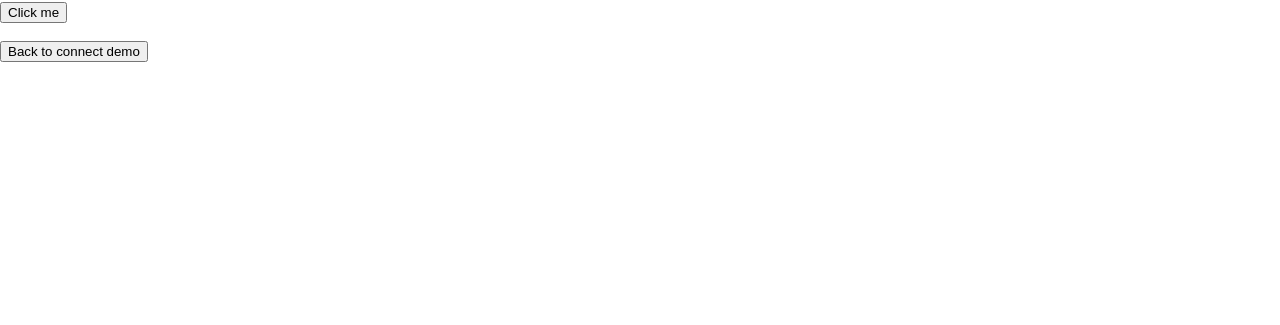
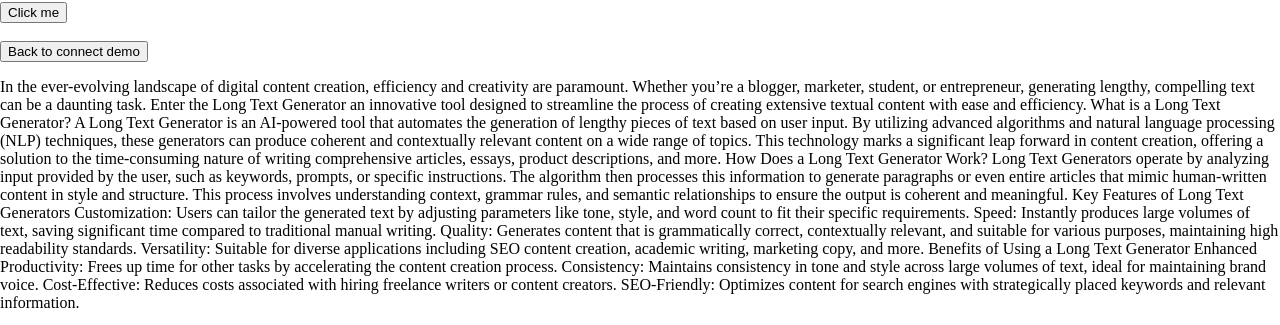
Before and after one commit to CroissantKnight/my-test-web3, a React (Vite) app: page /test in a window 1280 px wide. Shown: the part 574-899 px from the top of the page. Before the commit the page ends 800 px from the top, so only its background shows below. Built offline with nearby package versions, Linux system fonts and the light colour scheme.

Commit message:
เพิ่มเนื้อหาเพื่อให้มีอะไรให้เลื่อนลงไปดูได้

```diff
--- a/src/pages/PageForTest.jsx
+++ b/src/pages/PageForTest.jsx
@@ -18,6 +18,24 @@ function Testpage() {
       <br/>
       <br/>
       <button onClick={handleClick_back}>Back to connect demo</button>
+      <p>In the ever-evolving landscape of digital content creation, efficiency and creativity are paramount. Whether you’re a blogger, marketer, student, or entrepreneur, generating lengthy, compelling text can be a daunting task. Enter the Long Text Generator an innovative tool designed to streamline the process of creating extensive textual content with ease and efficiency.
+
+What is a Long Text Generator?
+A Long Text Generator is an AI-powered tool that automates the generation of lengthy pieces of text based on user input. By utilizing advanced algorithms and natural language processing (NLP) techniques, these generators can produce coherent and contextually relevant content on a wide range of topics. This technology marks a significant leap forward in content creation, offering a solution to the time-consuming nature of writing comprehensive articles, essays, product descriptions, and more.
+
+How Does a Long Text Generator Work?
+Long Text Generators operate by analyzing input provided by the user, such as keywords, prompts, or specific instructions. The algorithm then processes this information to generate paragraphs or even entire articles that mimic human-written content in style and structure. This process involves understanding context, grammar rules, and semantic relationships to ensure the output is coherent and meaningful.
+
+Key Features of Long Text Generators
+Customization: Users can tailor the generated text by adjusting parameters like tone, style, and word count to fit their specific requirements.
+Speed: Instantly produces large volumes of text, saving significant time compared to traditional manual writing.
+Quality: Generates content that is grammatically correct, contextually relevant, and suitable for various purposes, maintaining high readability standards.
+Versatility: Suitable for diverse applications including SEO content creation, academic writing, marketing copy, and more.
+Benefits of Using a Long Text Generator
+Enhanced Productivity: Frees up time for other tasks by accelerating the content creation process.
+Consistency: Maintains consistency in tone and style across large volumes of text, ideal for maintaining brand voice.
+Cost-Effective: Reduces costs associated with hiring freelance writers or content creators.
+SEO-Friendly: Optimizes content for search engines with strategically placed keywords and relevant information.</p>
     </div>
   );
 }
```
